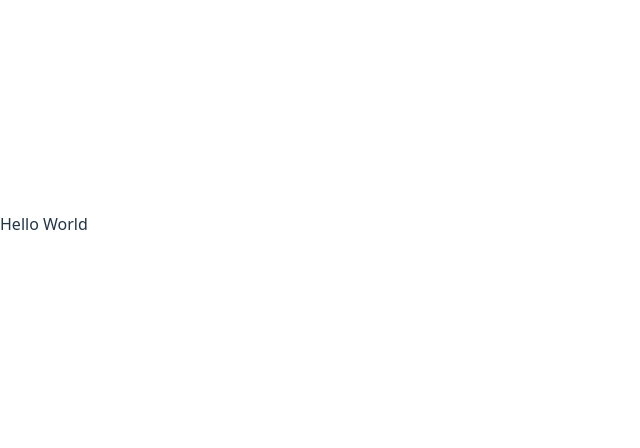
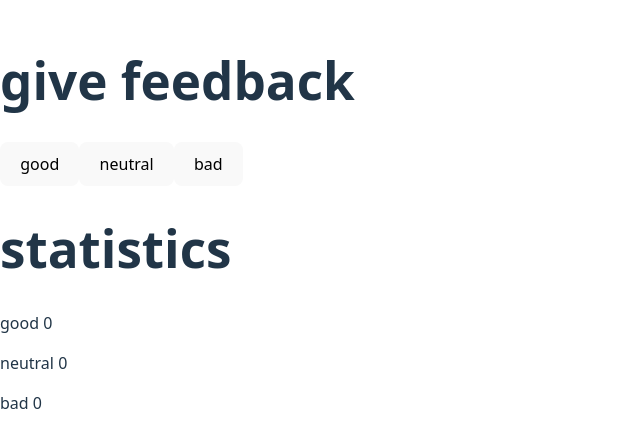
Before and after one commit to IcyDrae/fullstackopen, a React (Vite) app in the folder part1/UniCafe/: page / in a window 1280 px wide. Shown: the part 176-624 px from the top of the page, without its empty margins (0-640 px from the left). Built offline with nearby package versions, Linux system fonts and the light colour scheme.

Commit message:
part1: unicafe step 1

```diff
--- a/part1/UniCafe/src/App.jsx
+++ b/part1/UniCafe/src/App.jsx
@@ -5,9 +5,29 @@
   const [neutral, setNeutral] = useState(0);
   const [bad, setBad] = useState(0);
 
+  function setGoodHandler() {
+    setGood(good + 1);
+  }
+
+  function setNeutralHandler() {
+    setNeutral(neutral + 1);
+  }
+
+  function setBadHandler() {
+    setBad(bad + 1);
+  }
+
   return (
     <>
-      Hello World
+      <h1>give feedback</h1>
+      <button onClick={setGoodHandler}>good</button>
+      <button onClick={setNeutralHandler}>neutral</button>
+      <button onClick={setBadHandler}>bad</button>
+
+      <h1>statistics</h1>
+      <p>good {good}</p>
+      <p>neutral {neutral}</p>
+      <p>bad {bad}</p>
     </>
   )
 }
```
